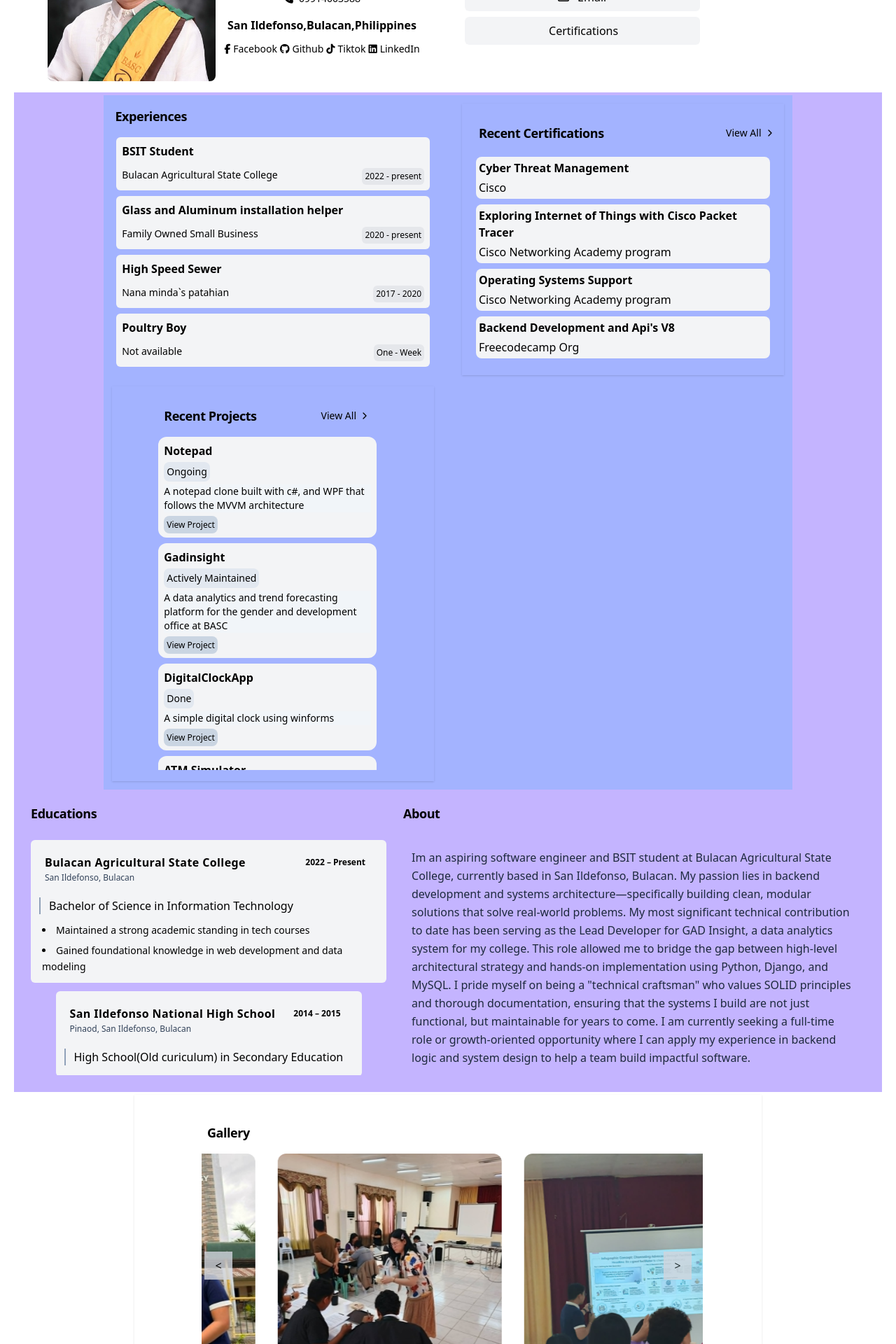
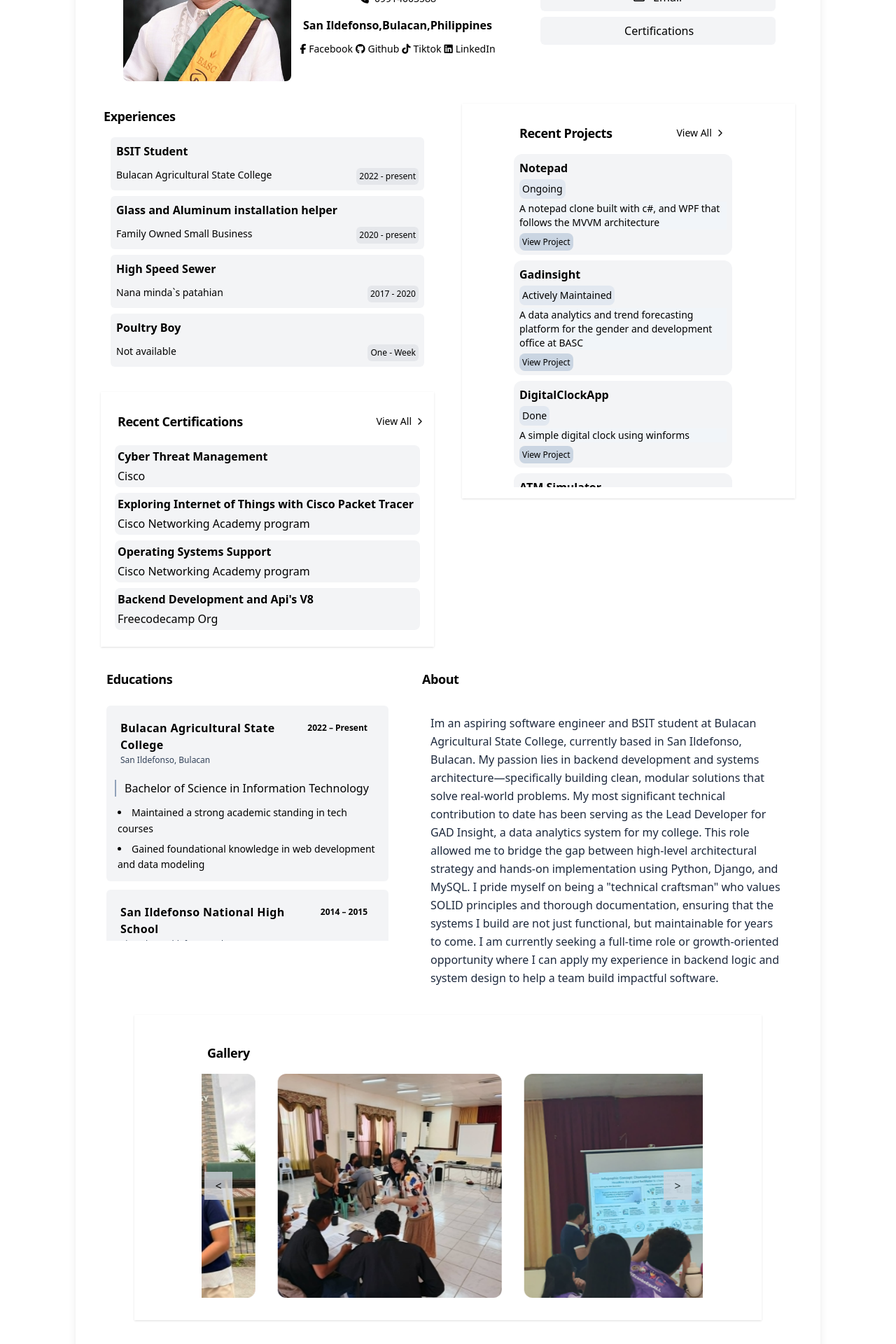
Before and after one commit to Zaido219/personal-portfolio, a React (Vite) app: page / in a window 1280 px wide. Shown: the part 200-2120 px from the top of the page at 70% size. Built offline with nearby package versions, Linux system fonts and the light colour scheme.

Commit message:
style:WIP Styling update/s for Page structure (desktop)

```diff
--- a/src/App.jsx
+++ b/src/App.jsx
@@ -2,45 +2,57 @@ import { useState } from "react";
 import reactLogo from "./assets/react.svg";
 import viteLogo from "/vite.svg";
 import "./App.css";
-import "./components/ProfileHeader";
 import ProfileHeader from "./components/ProfileHeader";
-import CustomBody from "./components/CustomBody";
 import BodyCard from "./components/BodyCard";
 import ProjectCard from "./components/ProjectCard";
 import Recognition from "./components/Recognition";
 import WorkExperienceSection from "./components/WorkExperience";
 import AboutMe from "./components/AboutMe";
 import Gallery from "./components/GallerySection";
-import TestimonialSection from "./components/Testimonial";
 import { Footer } from "./components/FooterSection";
 import EducationExperienceSection from "./components/EducationSection";
 
 function App() {
   return (
     <>
+      {/* CRITICAL UX CHECK: Ensure <BodyCard> uses 'w-full' or 'max-w-viewport'
+        internally so it doesn't force a desktop width on mobile!
+      */}
       <BodyCard>
         <ProfileHeader />
-        <div className="bg-violet-300 flex flex-col justify-center md:items-center w-90 md:w-fit md:p-1 overflow-hidden">
-          <div className="bg-indigo-300 flex flex-col md:flex-row w-2xl md:w-fit gap-6 p-1">
-            {/* Left Column: Projects and Recognition */}
-            <div className="flex flex-col  gap-4 w-89 md:w-1/2 overflow-hidden">
+
+        {/* 1. MAIN CONTAINER: Fluid w-full on mobile to prevent viewport zooming */}
+        <div className="flex flex-col justify-center w-full max-w-full md:max-w-5xl md:mx-auto p-1 overflow-hidden">
+
+          {/* 2. THE DESKTOP CORE GRID: Strictly fluid 'w-full' on mobile */}
+          <div className="flex flex-col md:grid md:grid-cols-2 gap-6 p-1 w-full box-border">
+
+            {/* Quadrant A: Experience Section */}
+            <div className="w-full md:order-1">
               <WorkExperienceSection />
-              <ProjectCard/>
             </div>
 
-            {/* Right Column: Work Experience */}
-            <div className="w-1/2">
+            {/* Quadrant B: Certifications/Recognition */}
+            <div className="w-full md:order-3">
               <Recognition />
             </div>
+
+            {/* Quadrant C: Recent Projects */}
+            <div className="w-full md:order-2 md:row-span-2">
+              <ProjectCard />
+            </div>
+
           </div>
-          <div className="p-2 flex flex-col md:flex-row justify-center-1">
-            {/* no testimonials, disabled for now */}
-            {/* <TestimonialSection /> */}
-            <EducationExperienceSection></EducationExperienceSection>
+
+          {/* 3. LOWER SECTIONS: Education & About Me */}
+          <div className="p-2 flex flex-col md:flex-row gap-6 justify-center w-full">
+            <EducationExperienceSection />
             <AboutMe />
           </div>
         </div>
-        <div className="flex flex-col items-center justify-center gap-5 md:gap-20 p-1">
+
+        {/* 4. SITE FOOT ELEMENTS */}
+        <div className="flex flex-col items-center justify-center gap-5 md:gap-20 p-1 w-full">
           <Gallery />
           <Footer />
         </div>
```
